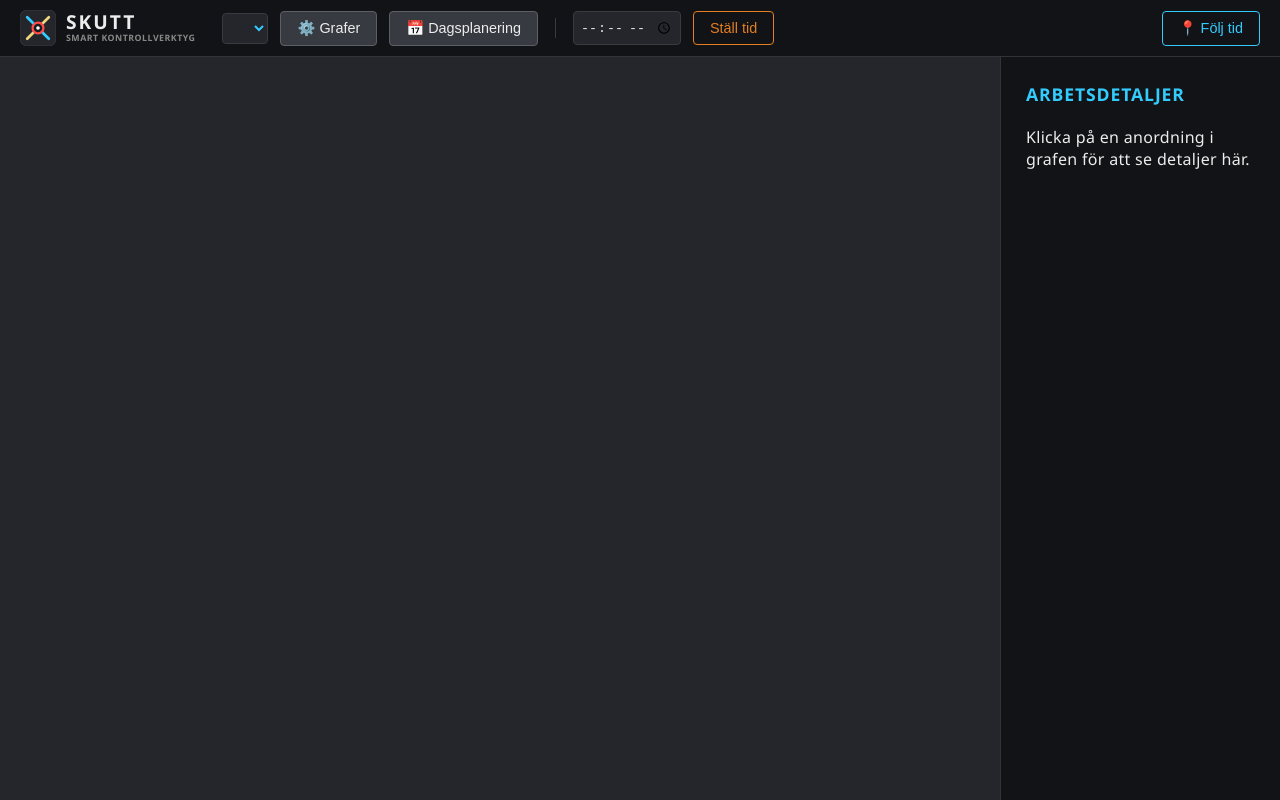
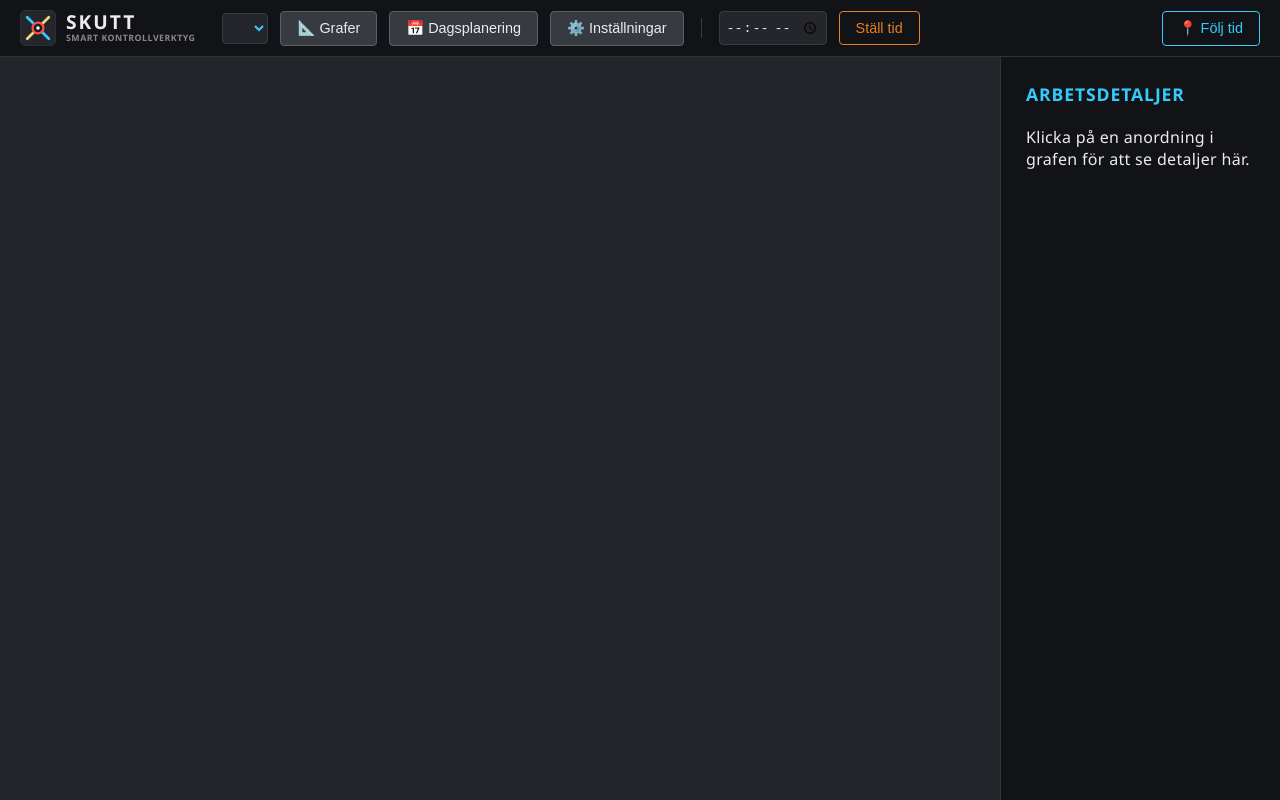
Before and after one commit to fuzzbdn/Skutt, a website: page graph.html in a window 1280 px wide. Drawn offline with Linux system fonts and the light colour scheme.

Commit message:
Update graph.html

```diff
--- a/graph.html
+++ b/graph.html
@@ -24,8 +24,9 @@
 
         <select id="activeGraphSelect" style="background-color: #25262b; color: #33ccff; border: 1px solid #373a40; padding: 6px 12px; border-radius: 4px; font-weight: bold;"></select>
 
-        <button onclick="window.location.href='admin.html'">⚙️ Grafer</button>
+<button onclick="window.location.href='admin.html'">📐 Grafer</button>
         <button onclick="window.location.href='timetable.html'">📅 Dagsplanering</button>
+        <button onclick="window.location.href='settings.html'">⚙️ Inställningar</button>
 
         <div style="width: 1px; height: 20px; background-color: #373a40; margin: 0 5px;"></div>
 
```
